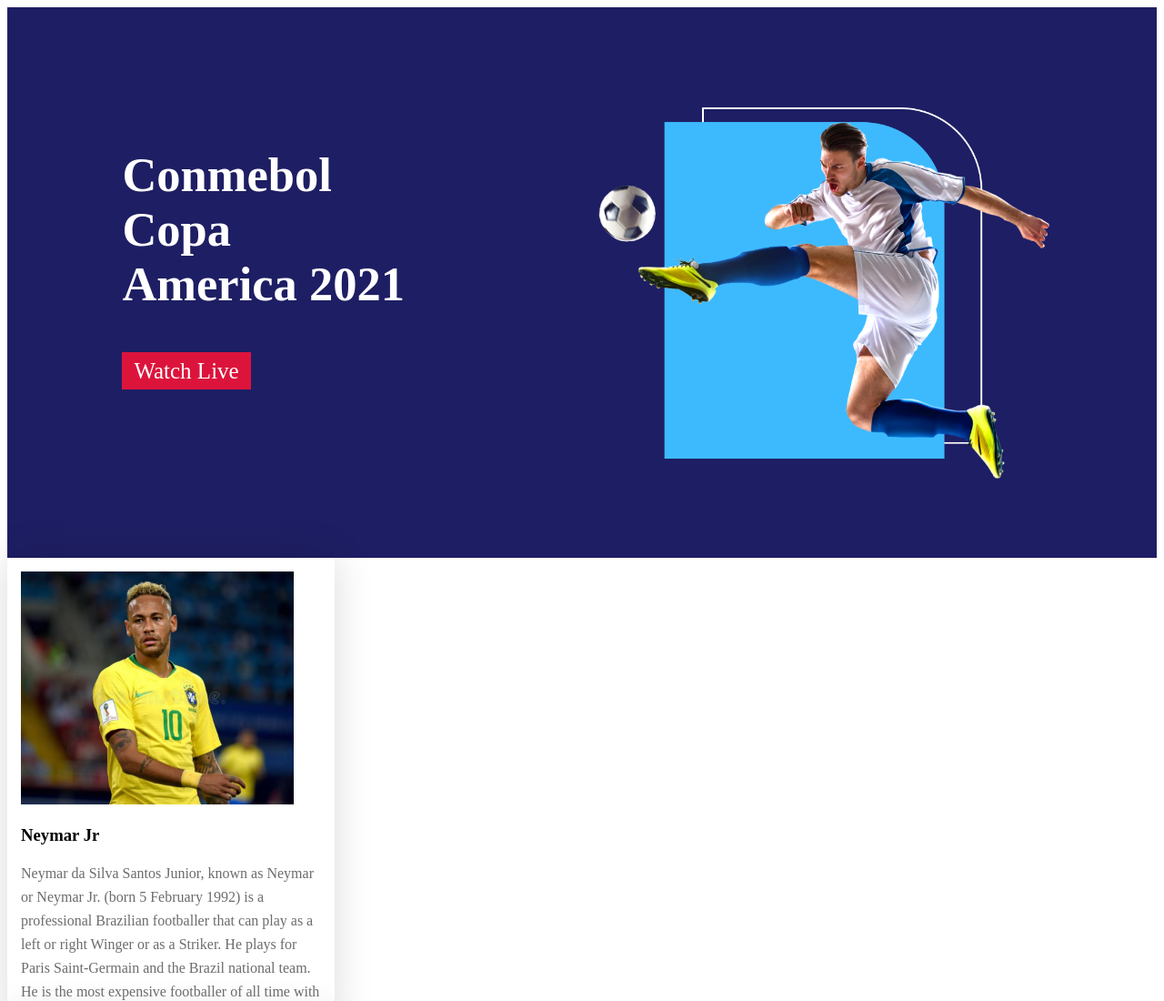
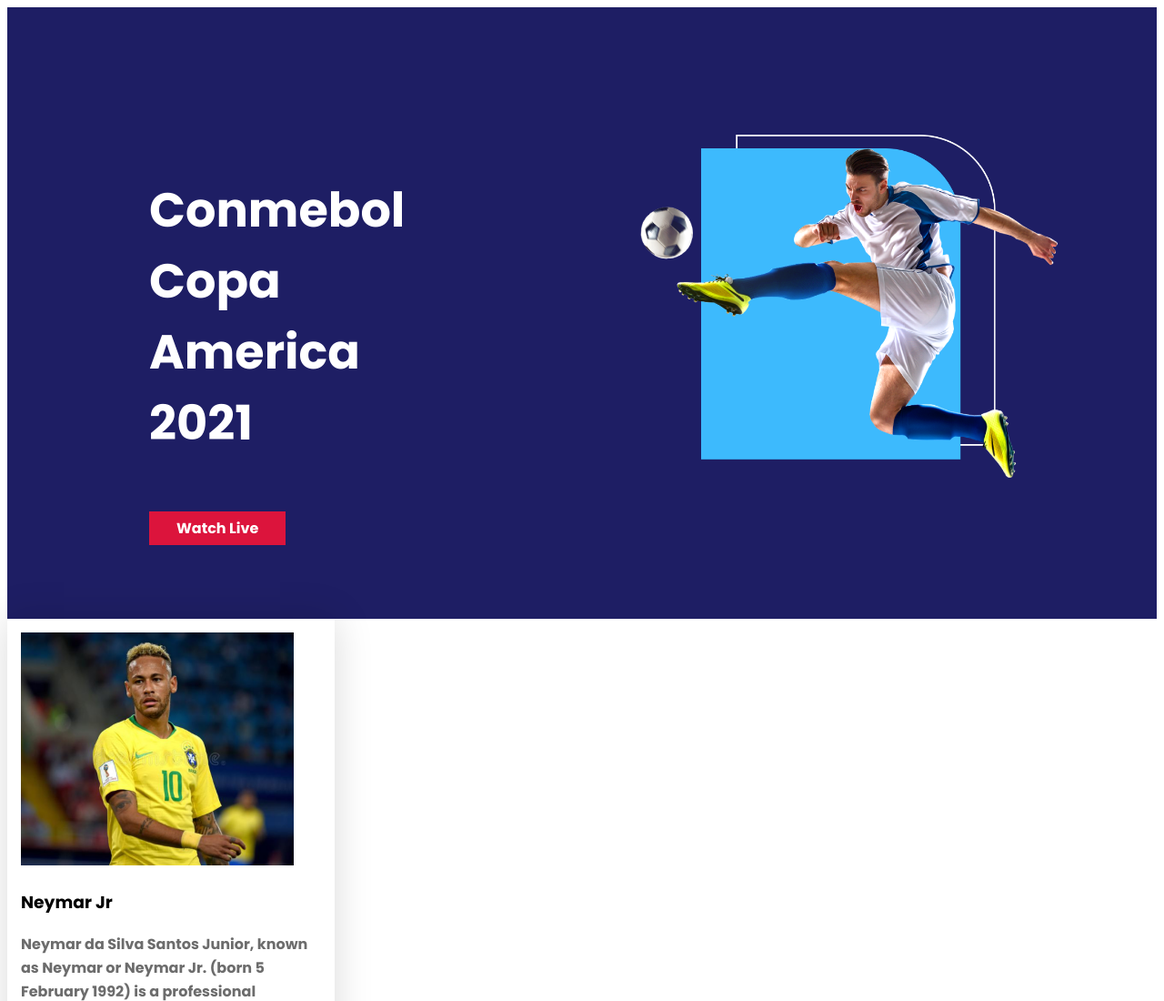
Before and after one commit to Tareq-Emon/football-portfolio, a plain HTML site: page index.html in a window 1280 px wide. Shown: the top 1100 px of the page at 91% size. Drawn offline with Linux system fonts and the light colour scheme.

Commit message:
font added

```diff
--- a/style.css
+++ b/style.css
@@ -1,6 +1,12 @@
-/* font style  */
+/*------------ font style------------  */
 
-@import url('https://fonts.googleapis.com/css2?family=Poppins:wght@500&display=swap');
+@import url('https://fonts.googleapis.com/css2?family=Poppins:ital,wght@0,700;1,600;1,700&display=swap');
+
+/*----------- common style or utilities ------------*/
+
+body{
+    font-family: 'Poppins', sans-serif;
+}
 
 /*------------- Header --------------  */
 .half-width{
@@ -10,23 +16,26 @@
     padding-bottom: 80px;
 }
 .header-text{
-    padding-left: 10%;
+    padding-left: 156px;
     margin-right: 50px;
     font-size: 35px;
-    font-weight: 30px;
-    color: white;
+    padding-top: 30px;
+    color: #FFFFFF;
+
 }
 a{
     text-decoration: none;
     background-color: crimson;
-    padding: 7px 13px;
-    color: white;
-    font-weight: 400;
-    font-size: 25px;
+    padding: 7px 30px;
+    font-size: 16px;
+    color: #FFFFFF;
+
+
 }
 .image img{
     width: 65%;
     padding-left: 20%;
+    padding-top: 30px;
 }
 
 /*------------------ Players & blogs ---------------- */
```
Also changed, not shown: index.html (+2 -0 lines).
